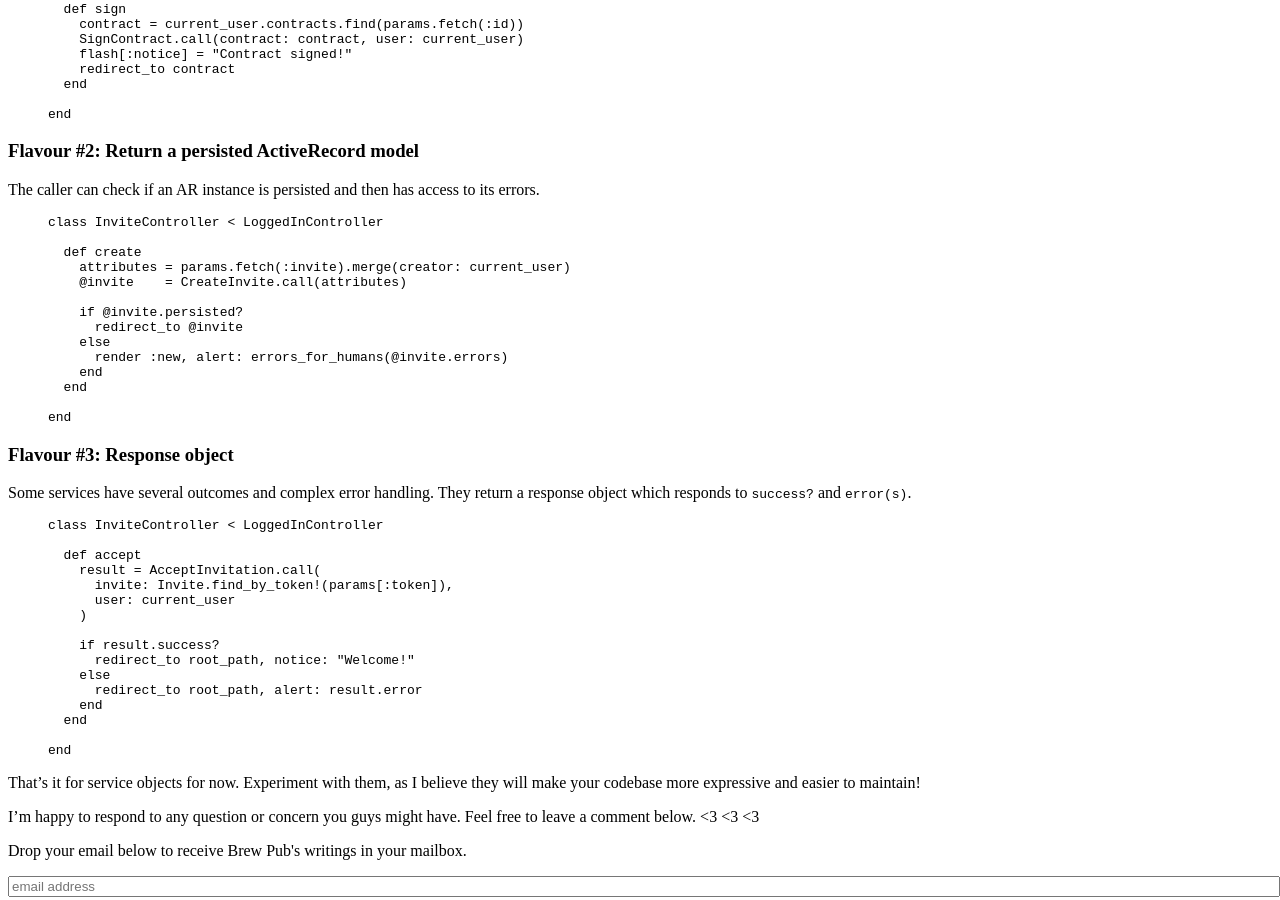
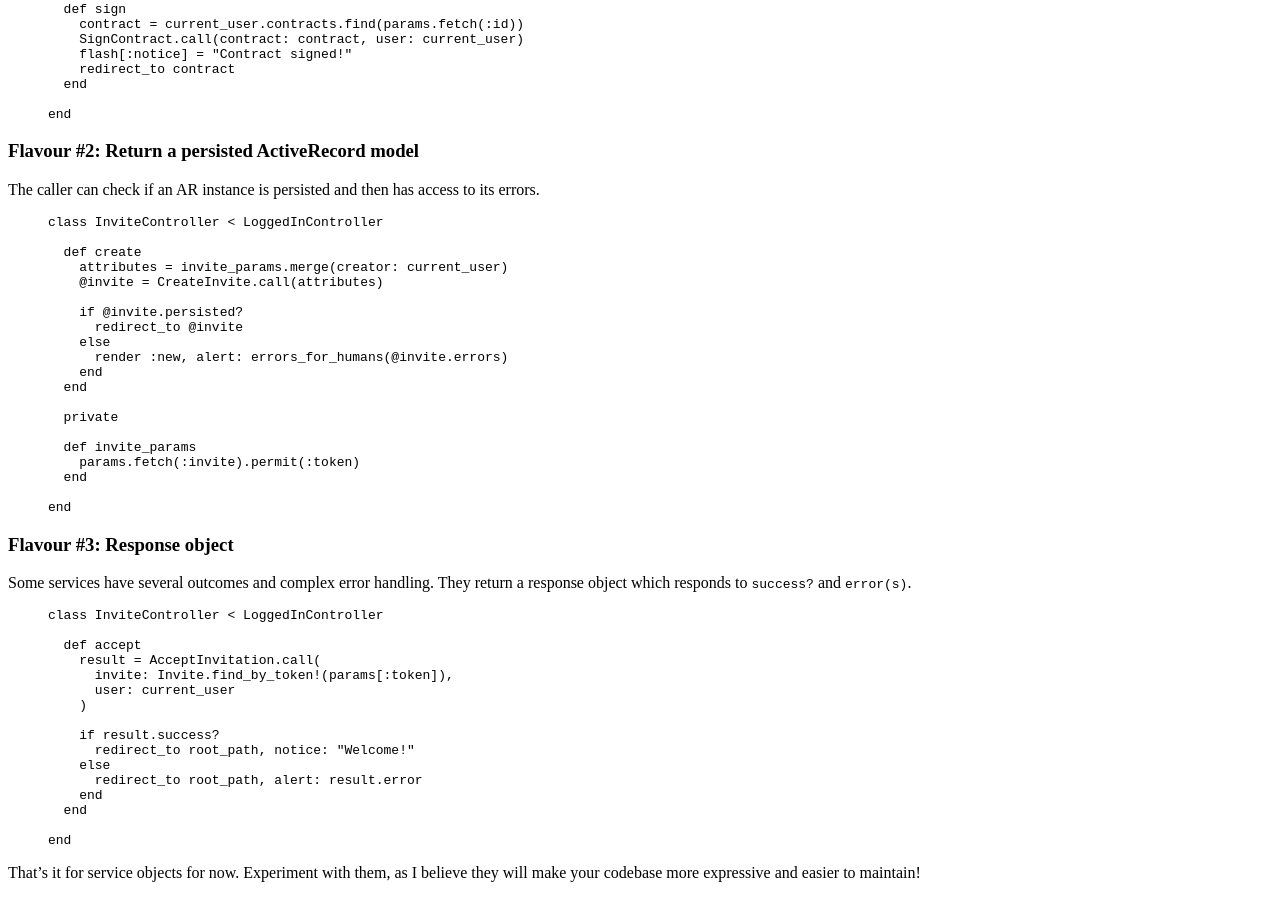
Before and after one commit to BrewhouseTeam/brewhouseteam.github.io, a Jekyll site: the page built from _posts/2014-05-01-gourmet-service-objects.md, in a window 1280 px wide and 900 px high, scrolled down 5313 px. Built offline with Jekyll 4.4.1, drawn with Linux system fonts in a browser that asks for light colours; comment, search, counter and statistics services are not loaded; a style sheet for code colours, icons or effects is not loaded.

Commit message:
strong parameterize a controller

```diff
--- a/_posts/2014-05-01-gourmet-service-objects.md
+++ b/_posts/2014-05-01-gourmet-service-objects.md
@@ -321,14 +321,20 @@ The caller can check if an AR instance is persisted and then has access to its e
 class InviteController < LoggedInController
 
   def create
-    attributes = params.fetch(:invite).merge(creator: current_user)
-    @invite    = CreateInvite.call(attributes)
+    attributes = invite_params.merge(creator: current_user)
+    @invite = CreateInvite.call(attributes)
 
     if @invite.persisted?
       redirect_to @invite
     else
       render :new, alert: errors_for_humans(@invite.errors)
     end
+  end
+
+  private
+
+  def invite_params
+    params.fetch(:invite).permit(:token)
   end
 
 end
```
